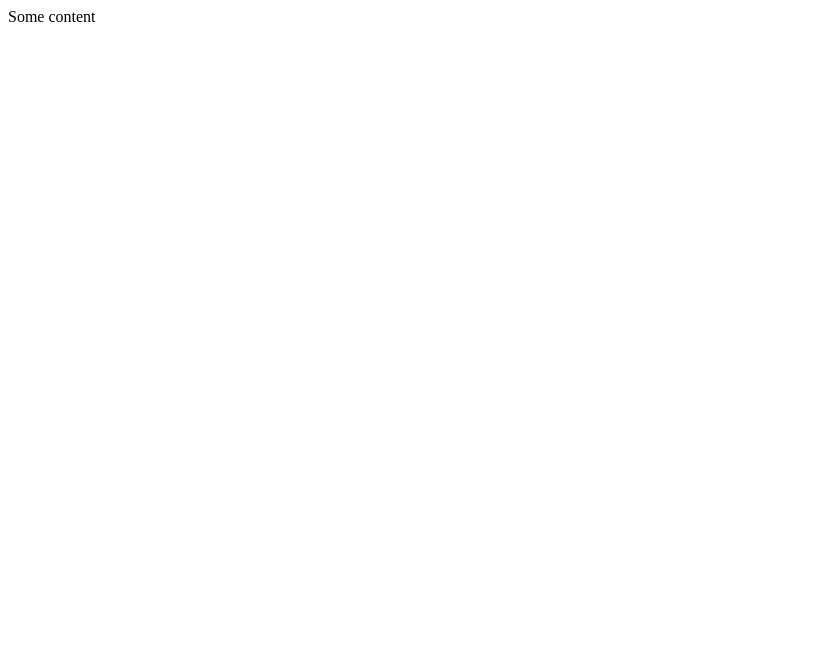
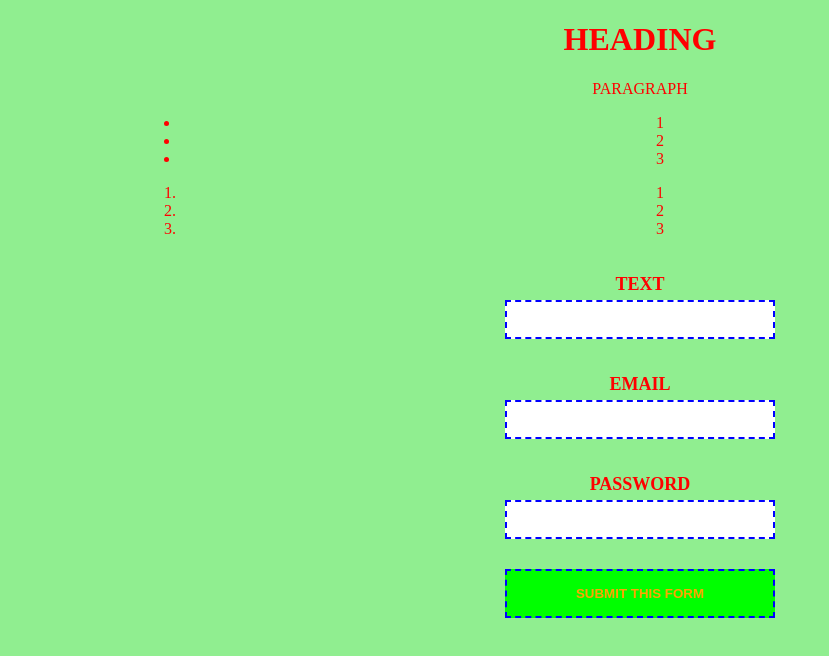
Before and after one commit to amandamafra/milestone-1-2, a plain HTML site: page index.html in a window 1280 px wide. Shown: the whole page, without its empty margins (0-829 px from the left). Drawn offline with Linux system fonts and the light colour scheme.

Commit message:
create form

```diff
--- a/index.html
+++ b/index.html
@@ -1,12 +1,44 @@
 <!DOCTYPE html>
 <html lang="en">
-<head>
-    <meta charset="UTF-8">
-    <meta name="viewport" content="width=device-width, initial-scale=1.0">
-    <meta http-equiv="X-UA-Compatible" content="ie=edge">
+  <head>
+    <meta charset="UTF-8" />
+    <meta name="viewport" content="width=device-width, initial-scale=1.0" />
+    <meta http-equiv="X-UA-Compatible" content="ie=edge" />
+    <link rel="stylesheet" type="text/css" href="styles.css" />
     <title>Milestones</title>
-</head>
-<body>
-    Some content
-</body>
+  </head>
+
+  <body>
+    <div class="container">
+      <h1>HEADING</h1>
+      <p>PARAGRAPH</p>
+      <ul>
+        <li>1</li>
+        <li>2</li>
+        <li>3</li>
+      </ul>
+      <ol>
+        <li>1</li>
+        <li>2</li>
+        <li>3</li>
+      </ol>
+      <form>
+        <div>
+          <label for="text">Text</label>
+          <input type="text" id="text" />
+        </div>
+        <div>
+          <label for="email">Email</label>
+          <input type="email" id="email" />
+        </div>
+        <div>
+          <label for="password">Password</label>
+          <input type="psasword" id="password" />
+        </div>
+        <div>
+          <input type="submit" value="SUBMIT THIS FORM" />
+        </div>
+      </form>
+    </div>
+  </body>
 </html>
--- /dev/null
+++ b/styles.css
@@ -0,0 +1,49 @@
+body {
+  background-color: lightgreen;
+  color: red;
+  text-align: center;
+}
+
+.container {
+  width: 1000px;
+  margin: 0 auto;
+}
+
+form {
+  width: 300px;
+  display: flex;
+  flex-direction: column;
+  margin: 0 auto;
+}
+
+form div {
+  margin: 15px;
+  display: flex;
+  flex-direction: column;
+  justify-content: center;
+}
+
+form label {
+  text-transform: uppercase;
+  font-weight: bold;
+  margin: 5px;
+  font-size: 18px;
+}
+
+form div input {
+  flex: 1;
+  border: 2px dashed blue;
+  padding: 10px;
+}
+
+form div input[type="submit"] {
+  padding: 15px;
+  font-weight: bold;
+  color: orange;
+  background-color: lime;
+}
+
+form div input[type="submit"]:hover {
+  background-color: magenta;
+  cursor: pointer;
+}
```
